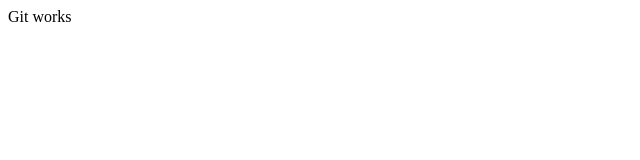
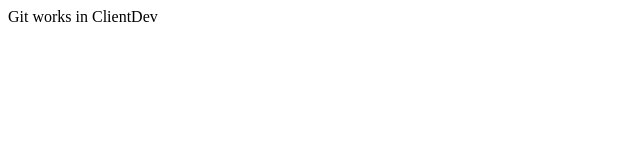
Before and after one commit to Wallentaine/webpractice-case-client, a React (Create React App) app: page / in a window 1280 px wide. Shown: the top 160 px of the page, without its empty margins (0-640 px from the left). Built offline with nearby package versions, Linux system fonts and the light colour scheme.

Commit message:
new commit 2

```diff
--- a/src/App.js
+++ b/src/App.js
@@ -3,7 +3,7 @@
 function App() {
   return (
     <div className="App">
-        Git works
+        Git works in ClientDev
     </div>
   )
 }
```
